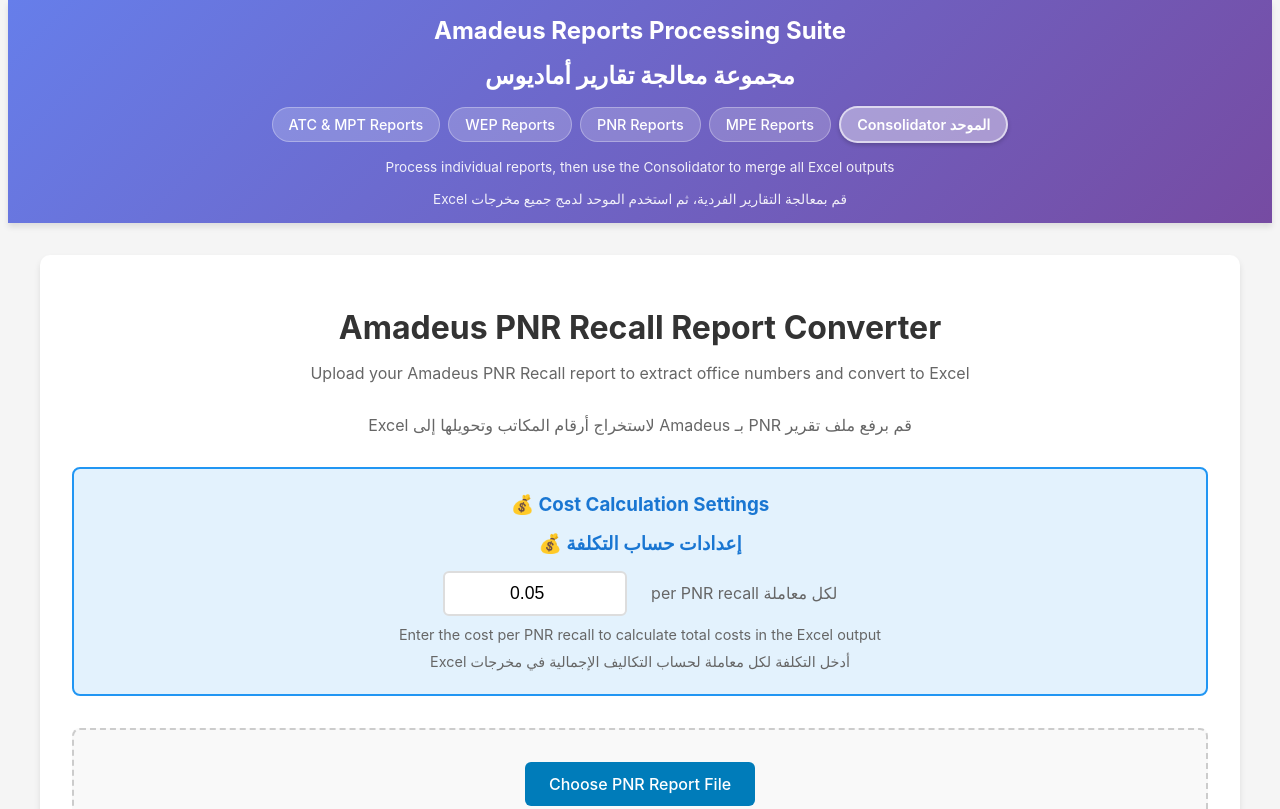
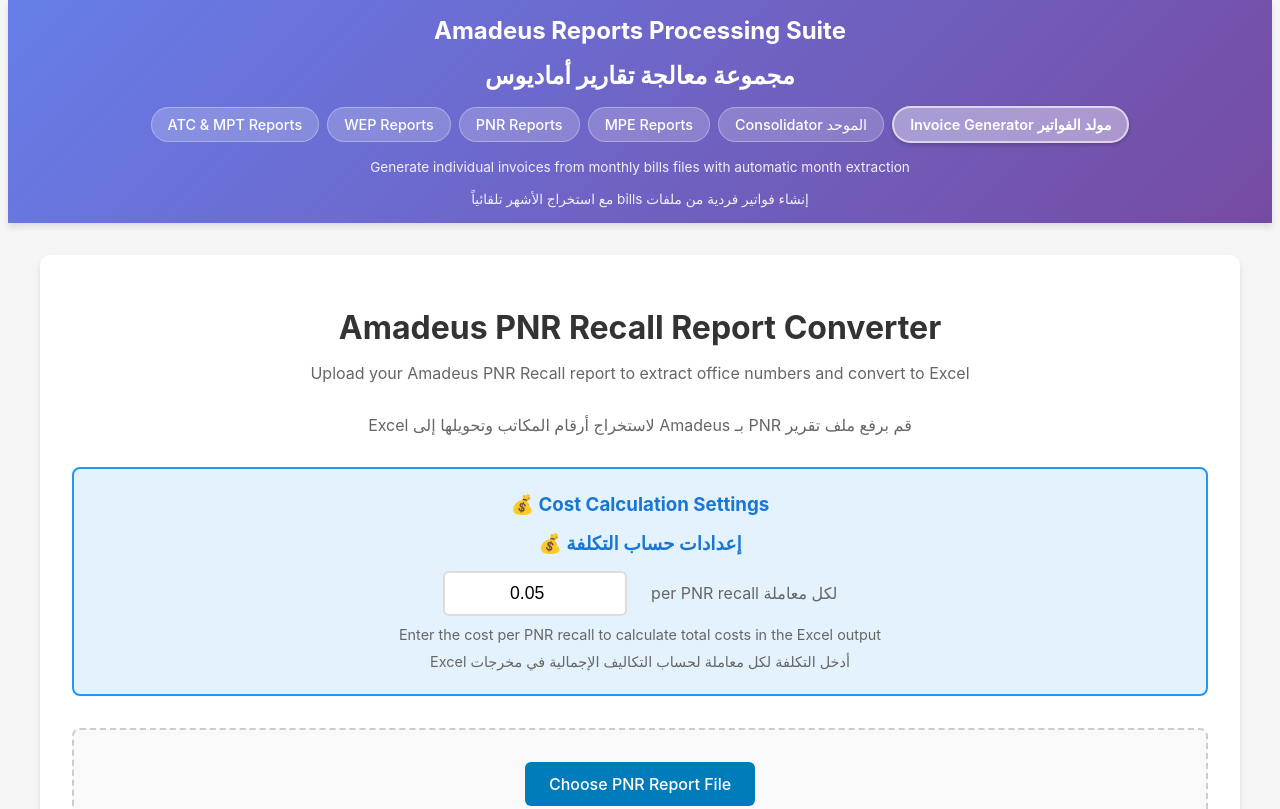
Before and after one commit to azizaalhouni/amadeus-billing-system, a plain HTML site: page pnr.html in a window 1280 px wide. Shown: the top 809 px of the page. Drawn offline with Linux system fonts and the light colour scheme.

```diff
--- a/pnr.html
+++ b/pnr.html
@@ -399,6 +399,20 @@ box-shadow: 0 4px 6px rgba(0,0,0,0.1);
                      MPE Reports
                 </a>
                 <a href="invoice.html" style="
+                    background: rgba(255,255,255,0.2);
+                    color: white;
+                    text-decoration: none;
+                    padding: 8px 16px;
+                    border-radius: 25px;
+                    font-size: 0.9rem;
+                    font-weight: 500;
+                    transition: all 0.3s ease;
+                    border: 1px solid rgba(255,255,255,0.3);
+                " onmouseover="this.style.background='rgba(255,255,255,0.3)'"
+                   onmouseout="this.style.background='rgba(255,255,255,0.2)'">
+                     Consolidator الموحد
+                </a>
+                <a href="excelBills.html" style="
                     background: rgba(255,255,255,0.4);
                     color: white;
                     text-decoration: none;
@@ -409,9 +423,9 @@ box-shadow: 0 4px 6px rgba(0,0,0,0.1);
                     transition: all 0.3s ease;
                     border: 2px solid rgba(255,255,255,0.6);
                     box-shadow: 0 2px 4px rgba(0,0,0,0.2);
-        " onmouseover="this.style.background='rgba(255,255,255,0.5)'"
-           onmouseout="this.style.background='rgba(255,255,255,0.4)'">
-             Consolidator الموحد
+
+                ">
+                     Invoice Generator مولد الفواتير
                 </a>
             </div>
             <p style="
@@ -420,7 +434,7 @@ box-shadow: 0 4px 6px rgba(0,0,0,0.1);
                 margin: 1rem 0 0 0;
                 font-size: 0.85rem;
             ">
-        Process individual reports, then use the Consolidator to merge all Excel outputs
+                Generate individual invoices from monthly bills files with automatic month extraction
             </p>
             <p style="
                 color: rgba(255,255,255,0.9);
@@ -429,7 +443,7 @@ box-shadow: 0 4px 6px rgba(0,0,0,0.1);
                 font-size: 0.85rem;
                 direction: rtl;
             ">
-        قم بمعالجة التقارير الفردية، ثم استخدم الموحد لدمج جميع مخرجات Excel
+                إنشاء فواتير فردية من ملفات bills مع استخراج الأشهر تلقائياً
         </p>
         </div>
     </nav>
```
Lines whose indentation alone changed are shown as unchanged.
